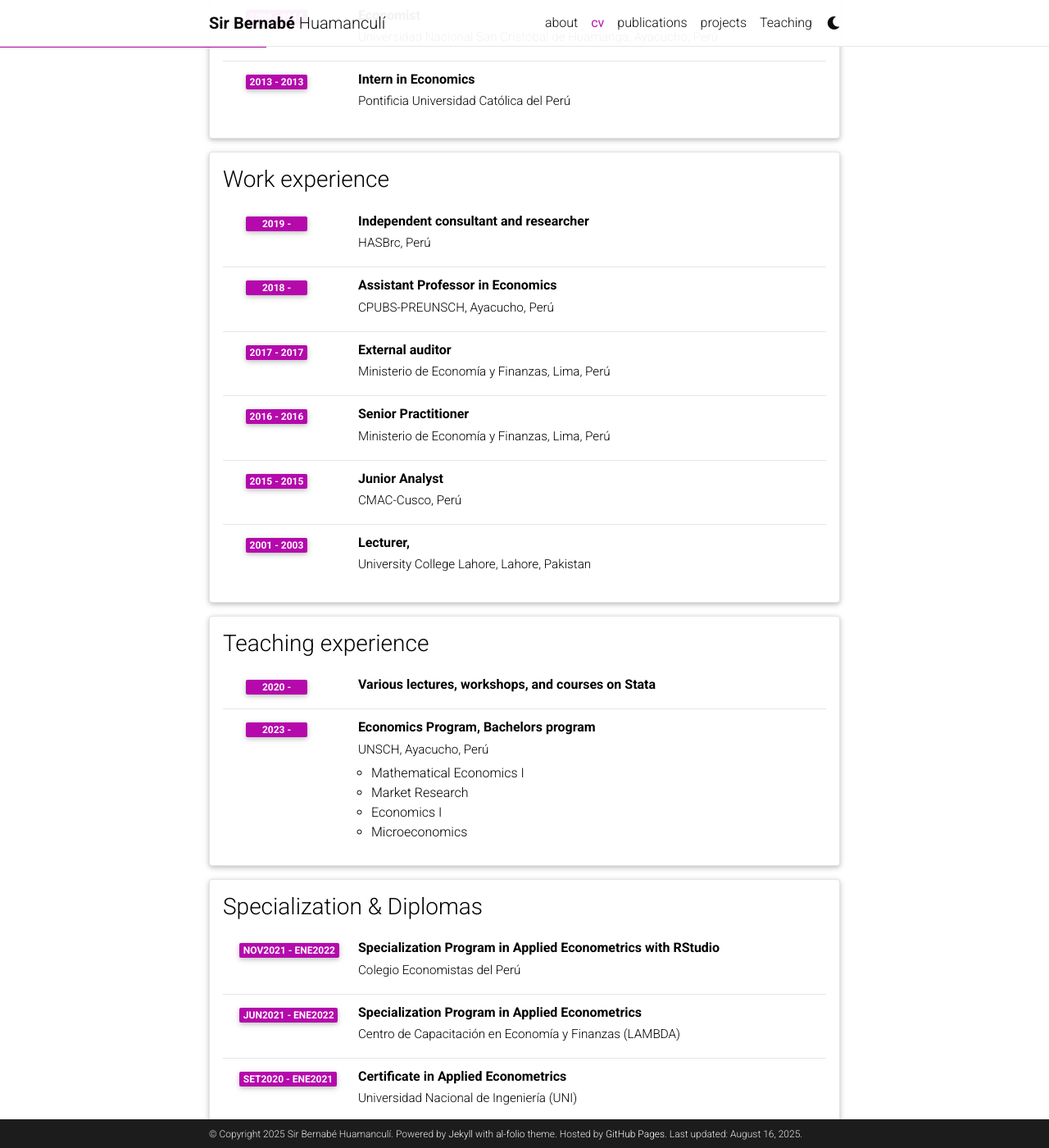
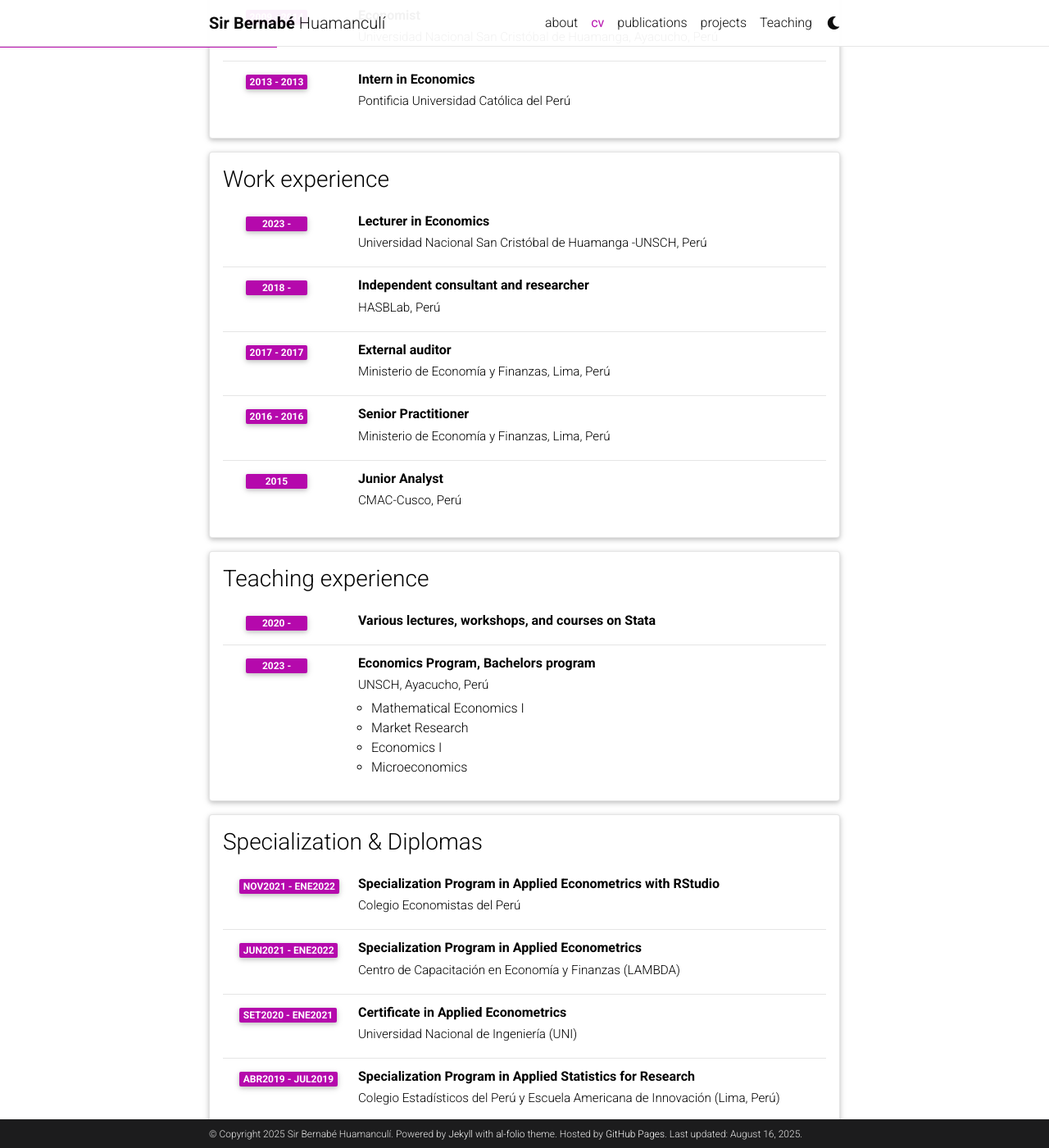
Before and after one commit to Sirberha/sirberha.github.io, a Jekyll site: the page built from _pages/cv.md, in a window 1280 px wide and 1400 px high, scrolled down 529 px. Shown: the whole window at 82% size. Built offline with Jekyll 4.4.1, drawn with Linux system fonts in a browser that asks for light colours; comment, search, counter and statistics services are not loaded; a style sheet for code colours, icons or effects is not loaded; some of the changed text lies outside the part shown.

Commit message:
cambio cv

```diff
--- a/_data/cv.yml
+++ b/_data/cv.yml
@@ -25,13 +25,17 @@
 - title: Work experience
   type: time_table
   contents:
+  - title: Lecturer in Economics
+    institution: Universidad Nacional San Cristóbal de Huamanga -UNSCH, Perú
+    year: 2023 -
+
   - title: Independent consultant and researcher
-    institution: HASBrc, Perú
-    year: 2019 -
+    institution: HASBLab, Perú
+    year: 2018 -
 
-  - title: Assistant Professor in Economics
-    institution: CPUBS-PREUNSCH, Ayacucho, Perú
-    year: 2018 -
+  #- title: Assistant Professor in Economics
+  #  institution: CPUBS-PREUNSCH, Ayacucho, Perú
+  #  year: 2018 -
 
   - title: External auditor
     institution: Ministerio de Economía y Finanzas, Lima, Perú
@@ -43,11 +47,7 @@
 
   - title: Junior Analyst
     institution: CMAC-Cusco, Perú
-    year: 2015 - 2015
-
-  - title: Lecturer,
-    institution: University College Lahore, Lahore, Pakistan
-    year: 2001 - 2003
+    year: 2015
 
 
 - title: Teaching experience
@@ -91,7 +91,7 @@
   contents:
     - title: Curso de Capacitación en Econometría Aplicada Avanzada
       institution: Pontificia Universidad Católica del Perú (PUCP)
-      year: ene202 - feb2025
+      year: ene2025 - feb2025
 
     - title: Data science specialization program for macroeconomic analysis and forecasting
       institution: Centro de Capacitación en Economía y Finanzas (LAMBDA)
```
